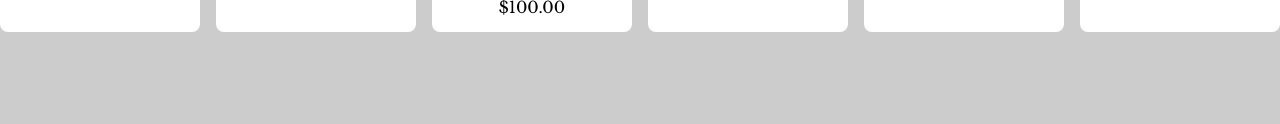
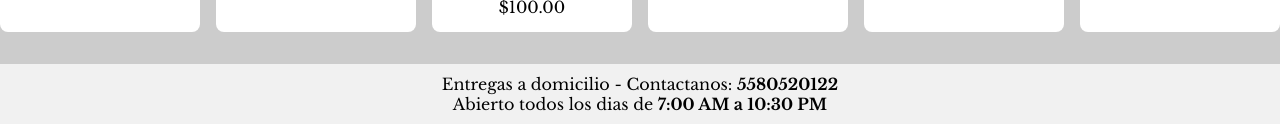
Before and after one commit to Equipo1-b/Equipo1-b.github.io, a plain HTML site: page quesos y lacteos.html in a window 1280 px wide. Shown: the part 2173-2297 px from the top of the page. Before the commit the page ends 2235 px from the top, so only its background shows below. Drawn offline with nearby package versions, Linux system fonts and the light colour scheme; a web font is replaced by a local one.

Commit message:
Add files via upload

```diff
--- a/quesos y lacteos.html
+++ b/quesos y lacteos.html
@@ -270,5 +270,13 @@
                                               <h3>Queso Añejo 1/2 </h3>
                                               <p>$50.00</p>
                                             </div>
+                                      </div>
+                                     </div>
+
+                                     <div class="descripcion">
+                                      <p>Entregas a domicilio - Contactanos: <strong>5580520122</strong></p>
+                                      <p>Abierto todos los dias de <strong>7:00 AM a 10:30 PM</strong></p>
+                                    </div>
+
 </body>
 </html>
```
Also changed, not shown: abarrotes.html (+6 -2 lines), articulos personales.html (+8 -0 lines), carnes.html (+5 -2 lines), frituras.html (+5 -0 lines), frutas y verduras.html (+6 -0 lines), pasteles.html (+4 -1 lines).
